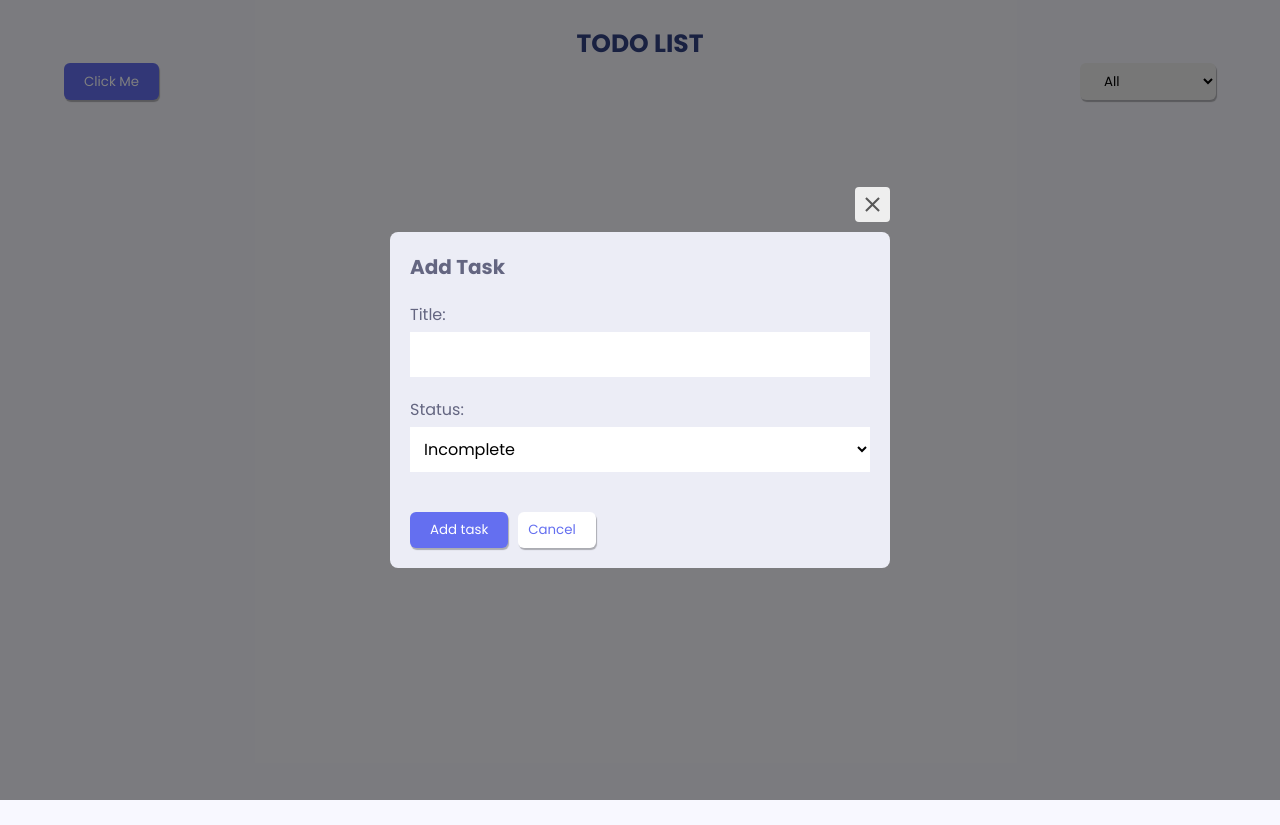
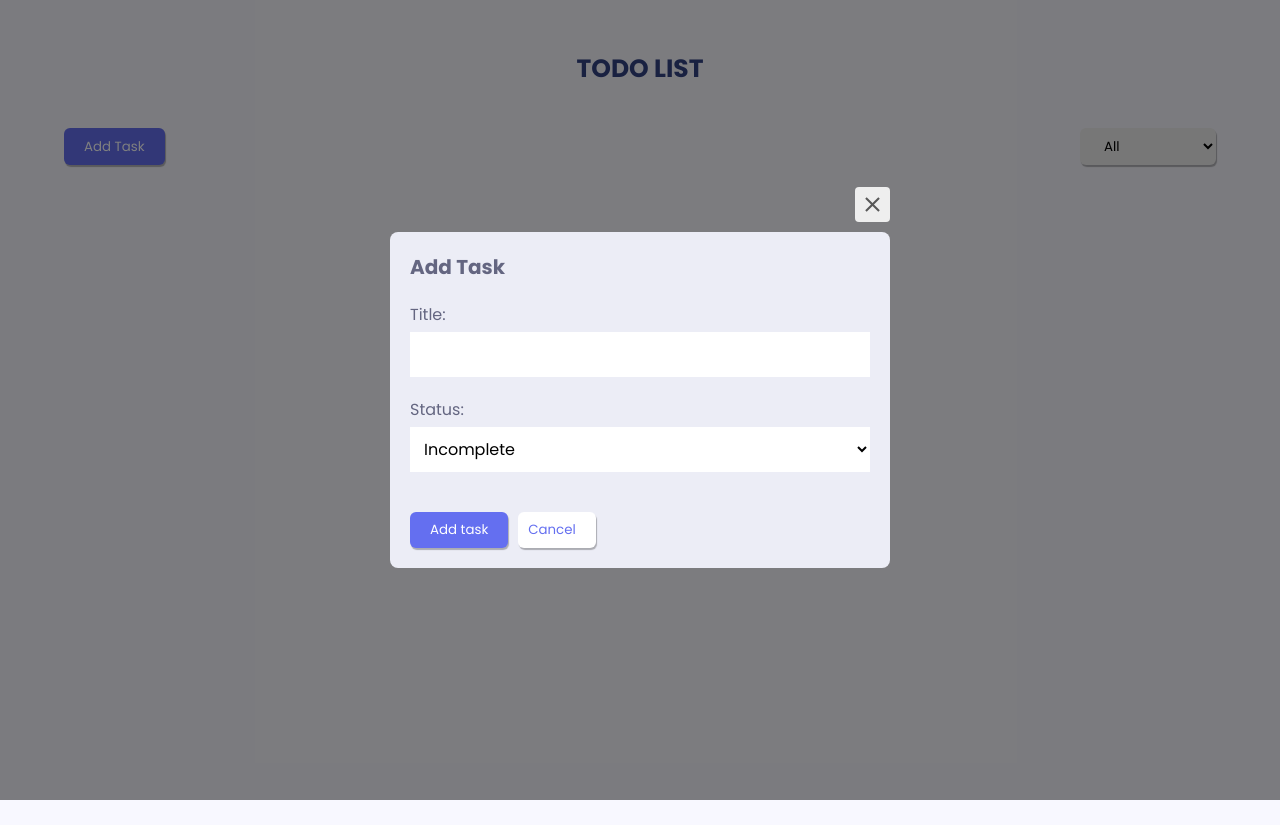
Before and after one commit to d-zucho/todo-app-yt, a React (Vite) app: page / in a window 1280 px wide. After the commit the page ends 800 px from the top, so only its background shows below. Built offline with nearby package versions, Linux system fonts and the light colour scheme.

Commit message:
fix popup functionality

```diff
--- a/src/App.jsx
+++ b/src/App.jsx
@@ -5,7 +5,6 @@ import Header from './components/Header'
 
 // global styles
 import './styles/GlobalStyles.css'
-import Modal from './components/Modal'
 
 function App() {
   return (
@@ -13,7 +12,6 @@ function App() {
       <PageTitle>Todo List</PageTitle>
       <div className='container'>
         <Header />
-        <Modal />
       </div>
     </>
   )
--- a/src/components/Button.jsx
+++ b/src/components/Button.jsx
@@ -14,7 +14,11 @@ function Button({ type, varient, children }) {
 }
 
 export function SelectButton({ children, id, ...rest }) {
-  return <select className='btn btn_select'>{children}</select>
+  return (
+    <select id={id} className='btn btn_select'>
+      {children}
+    </select>
+  )
 }
 
 export default Button
--- a/src/components/Header.jsx
+++ b/src/components/Header.jsx
@@ -1,18 +1,30 @@
-import Button, { SelectButton } from './Button'
+import Button, { SelectButton } from './Button.jsx'
+import Modal from './Modal.jsx'
 
 import '../styles/header.styles.css'
+import React, { useState } from 'react'
 
 function Header() {
+  const [openModal, setOpenModal] = useState(true)
+
   return (
     <header>
-      <Button varient='primary' type='button'>
-        Click Me
+      <Button
+        varient='primary'
+        type='button'
+        onClick={() => setOpenModal(true)}
+        role='button'
+        id='addTask'
+      >
+        Add Task
       </Button>
       <SelectButton>
         <option value='all'>All</option>
         <option value='incomplete'>Incomplete</option>
         <option value='complete'>Complete</option>
       </SelectButton>
+
+      <Modal open={openModal} setOpenModal={setOpenModal} />
     </header>
   )
 }
--- a/src/components/Modal.jsx
+++ b/src/components/Modal.jsx
@@ -2,11 +2,19 @@ import '../styles/modal.styles.css'
 import Button from './Button'
 import { MdOutlineClose } from 'react-icons/md'
 
-function Modal() {
+function Modal({ open, setOpenModal }) {
   return (
+    <>
+      {open && (
         <div className='modal-wrapper'>
           <div className='modal-container'>
-        <div className='closeIcon-container'>
+            <div
+              onClick={() => setOpenModal(false)}
+              className='closeIcon-container'
+              onKeyDown={() => setOpenModal(false)}
+              tabIndex={0}
+              role='button'
+            >
               <MdOutlineClose className='close-icon' />
             </div>
             <form
@@ -34,13 +42,20 @@ function Modal() {
                 <Button type='submit' varient='primary'>
                   Add task
                 </Button>
-            <Button type='button' varient='secondary'>
+                <Button
+                  onClick={() => setOpenModal(false)}
+                  type='button'
+                  varient='secondary'
+                  role='button'
+                >
                   Cancel
                 </Button>
               </div>
             </form>
           </div>
         </div>
+      )}
+    </>
   )
 }
 
--- a/src/components/PageTitle.jsx
+++ b/src/components/PageTitle.jsx
@@ -1,4 +1,4 @@
-import '../styles/PageTitle.css'
+import '../styles/pageTitle.css'
 
 function PageTitle({ children, ...rest }) {
   return (
--- a/src/styles/header.styles.css
+++ b/src/styles/header.styles.css
@@ -1,4 +1,9 @@
 header {
   display: flex;
   justify-content: space-between;
+  margin-top: 4rem;
 }
+
+select {
+  outline: none;
+}
--- a/src/styles/pageTitle.css
+++ b/src/styles/pageTitle.css
@@ -1,7 +1,9 @@
 .pageTitle {
   text-align: center;
-  margin-top: 2.5rem;
   text-transform: uppercase;
   font-size: 2.5rem;
   color: #334383;
 }
+.pageTitle {
+  padding-top: 5rem;
+}
```
Lines whose indentation alone changed are shown as unchanged.
